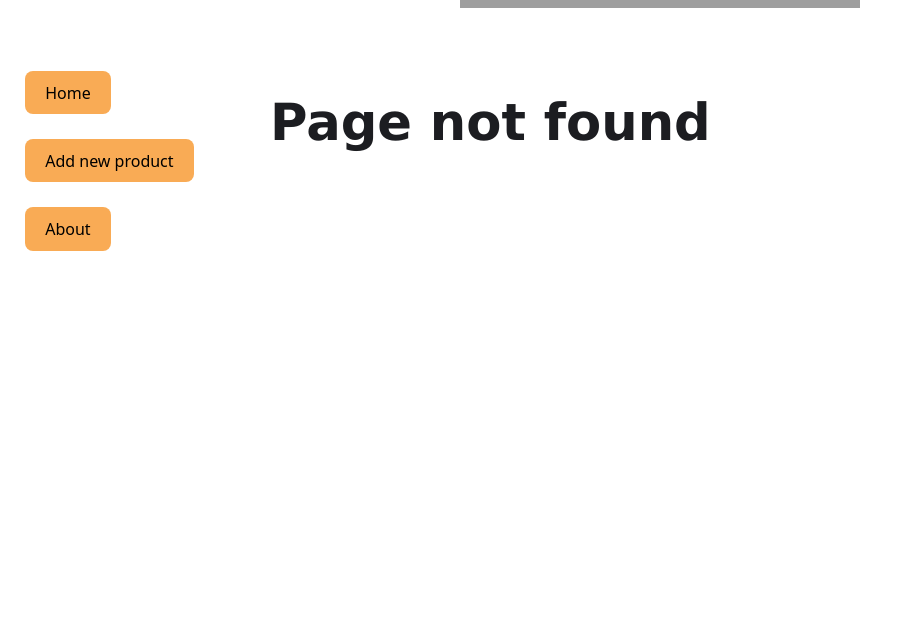
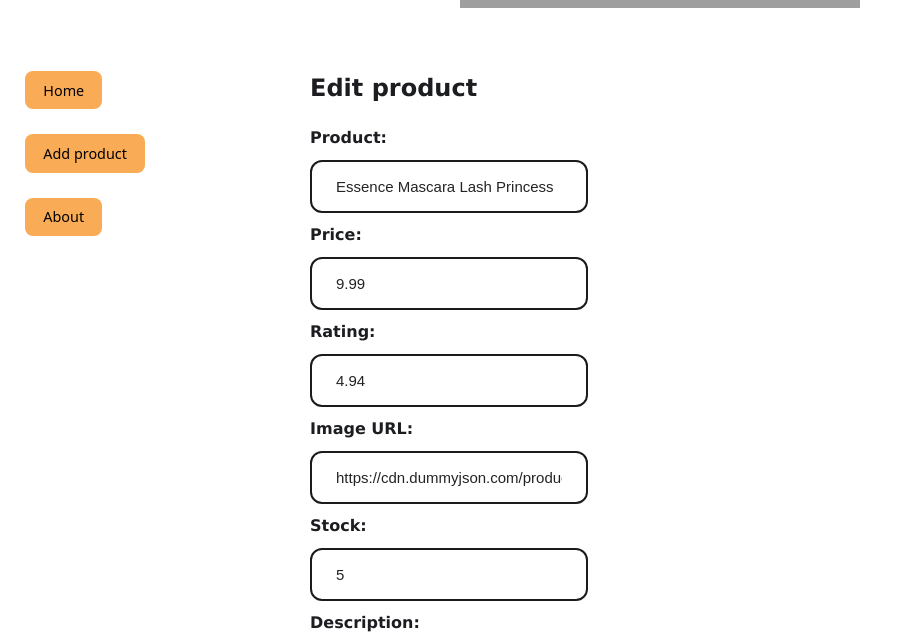
Before and after one commit to PauSerranoHerraiz/proyecto-react, a React (Vite) app: page /product/edit/1 in a window 1280 px wide. Before the commit this address had no page. Shown: the part 308-951 px from the top of the page, without its empty margins (0-898 px from the left). Built offline with nearby package versions, Linux system fonts and the light colour scheme; grey boxes are pictures that could not be loaded.

Commit message:
implement edition

```diff
--- a/src/App.jsx
+++ b/src/App.jsx
@@ -8,6 +8,7 @@
 import About from './pages/About'
 import ProductDetails from './pages/ProductDetails'
 import AddProduct from './pages/AddProduct'
+import EditProductPage from './pages/EditProductPage'
 
 
 
@@ -25,19 +26,32 @@
   }
 
   const createProduct = (newProductDetails) => {
-      const productIds = productsToDisplay.map((element)=> {
+    const productIds = productsToDisplay.map((element) => {
       return element.id
     });
     const maxId = Math.max(...productIds);
-      const nextId = maxId +1
+    const nextId = maxId + 1
 
     const newProduct = {
       ...newProductDetails,
       id: nextId
     }
 
-      const newList = [ newProduct, ...productsToDisplay]
+    const newList = [newProduct, ...productsToDisplay]
 
+    setProductsToDisplay(newList)
+
+  }
+
+  const editProduct = (newDetails)=>{
+    const newList = productsToDisplay.map((element)=>{
+      if(element.id === newDetails.id){
+        return newDetails
+      }
+      else {
+       return element
+      }
+    })
     setProductsToDisplay(newList)
 
   }
@@ -55,8 +69,9 @@
           <Routes>
             <Route path='/' element={<ProductList productsArr={productsToDisplay} deleteItem={deleteItem} />} />
             <Route path="/about" element={<About />} />
-            <Route path="/create" element= {<AddProduct onCreate={createProduct}/>}/>
+            <Route path="/create" element={<AddProduct onCreate={createProduct} />} />
             <Route path="/product/:productId" element={<ProductDetails productsArr={productsToDisplay} />} />
+            <Route path="/product/edit/:productId" element={<EditProductPage productsArr={productsToDisplay} onEdit={editProduct} />} />
             <Route path="*" element={<h1>Page not found</h1>} />
           </Routes>
 
--- a/src/components/SideBar.jsx
+++ b/src/components/SideBar.jsx
@@ -5,7 +5,7 @@
         <aside className="sidebar">
             <ul>
                 <li> <NavLink to="/"><button>Home</button></NavLink></li>
-                <li> <NavLink to="/create"><button>Add new product</button></NavLink></li>
+                <li> <NavLink to="/create"><button>Add product</button></NavLink></li>
                 <li> <NavLink to="/about"><button>About</button></NavLink></li>
             </ul>
         </aside>
--- a/src/index.css
+++ b/src/index.css
@@ -39,7 +39,7 @@
   border: 1px solid transparent;
   padding: 0.6em 1.2em;
   margin:5px;
-  font-size: 1em;
+  font-size: 0.9em;
   font-weight: 500;
   font-family: inherit;
   background-color: #F9AB55;
@@ -101,7 +101,7 @@
 
 
 .sidebar {
-  width: 200px;
+  width: 250px;
   background-color: white;
   padding: 20px;
   min-height: 80vh;
@@ -129,7 +129,11 @@
   padding: 20px;
   color: #1C1D21;
   font-family: Verdana, Geneva, Tahoma, sans-serif;
-
+  display: flex;
+  justify-content: center;
+  align-items: center;
+  flex-wrap: wrap;
+  gap: 20px;
 }
 
 .footer{
--- /dev/null
+++ b/src/pages/EditProductPage.jsx
@@ -0,0 +1,133 @@
+import { useState, useEffect } from "react"
+import { useNavigate, useParams } from "react-router-dom"
+
+function EditProductPage(props) {
+
+    const [product, setProduct] = useState("")
+    const [price, setPrice] = useState("")
+    const [rating, setRating] = useState("")
+    const [imageUrl, setImageUrl] = useState("")
+    const [description, setDescription] = useState("")
+    const [stock, setStock] = useState("")
+
+    const { productId } = useParams()
+    const navigate = useNavigate()
+
+
+    useEffect(() => {
+        const currentProduct = props.productsArr.find((el) => el.id === parseInt(productId))
+        if (currentProduct) {
+            setProduct(currentProduct.title)
+            setPrice(currentProduct.price)
+            setRating(currentProduct.rating)
+            setImageUrl(currentProduct.thumbnail)
+            setDescription(currentProduct.description || "")
+            setStock(currentProduct.stock)
+        }
+    }, [productId, props.productsArr])
+
+    const handleSubmit = (e) => {
+        e.preventDefault();
+
+        const editedProduct = {
+            id: productId,
+            title: product,
+            price: price,
+            rating: rating,
+            thumbnail: imageUrl,
+            description: description,
+            stock: stock,
+        }
+
+        props.onEdit(editedProduct)
+        navigate("/")
+    }
+
+    return (
+        <>
+            <section className="card">
+                <h2>Edit product</h2>
+
+                <form onSubmit={handleSubmit}>
+
+                    <label>
+                        Product:
+                        <input
+                            type="text"
+                            name="product"
+                            placeholder="Basket ball"
+                            value={product}
+                            required
+                            onChange={(e) => { setProduct(e.target.value) }}
+                        />
+                    </label>
+
+                    <label>
+                        Price:
+                        <input
+                            type="number"
+                            name="price"
+                            placeholder="80"
+                            min={0}
+                            value={price}
+                            required
+                            onChange={(e) => { setPrice(e.target.value) }}
+                        />
+                    </label>
+
+                    <label>
+                        Rating:
+                        <input
+                            type="number"
+                            name="rating"
+                            placeholder="3.5"
+                            min={0}
+                            max={5}
+                            value={rating}
+                            onChange={(e) => { setRating(e.target.value) }}
+                        />
+                    </label>
+
+                    <label>
+                        Image URL:
+                        <input
+                            type="url"
+                            name="imageUrl"
+                            placeholder="https://domain.com/image.jpg"
+                            value={imageUrl}
+                            onChange={(e) => { setImageUrl(e.target.value) }}
+                        />
+                    </label>
+
+                    <label>
+                        Stock:
+                        <input
+                            type="number"
+                            name="stock"
+                            placeholder="50"
+                            min={0}
+                            value={stock}
+                            onChange={(e) => { setStock(e.target.value) }}
+                        />
+                    </label>
+
+                    <label>
+                        Description:
+                        <input
+                            value={description}
+                            onChange={(e) => { setDescription(e.target.value) }}
+                        />
+                    </label>
+
+
+
+                    <button>Edit</button>
+
+                </form>
+
+            </section>
+        </>
+    )
+}
+
+export default EditProductPage
--- a/src/pages/ProductCard.jsx
+++ b/src/pages/ProductCard.jsx
@@ -13,6 +13,8 @@
                 <button>More Details</button>
             </Link>
 
+            <Link to={`/product/edit/${props.id}`}><button>Edit</button> </Link>
+
         </div>
     )
 }
```
Lines whose indentation alone changed are shown as unchanged.
